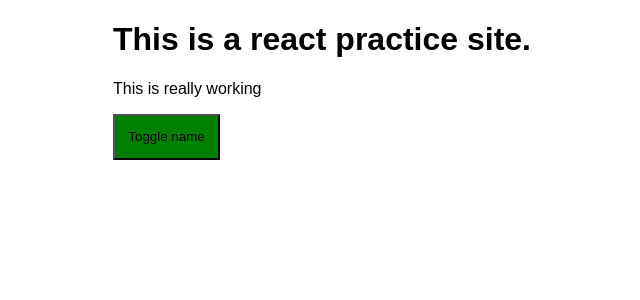
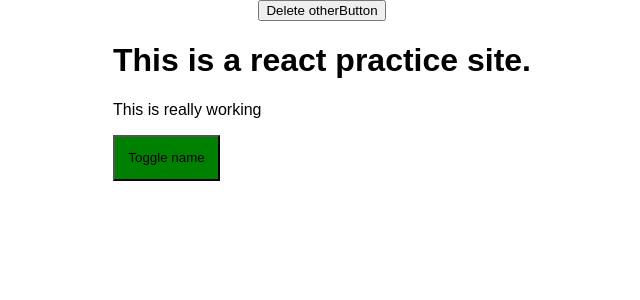
Before and after one commit to pldvd/complete-react-guide, a React (Create React App) app: page / in a window 1280 px wide. Shown: the top 300 px of the page, without its empty margins (318-958 px from the left). Built offline with nearby package versions, Linux system fonts and the light colour scheme.

Commit message:
try useEffect with return function for cleanup

```diff
--- a/src/components/PersonsController/PersonsController.js
+++ b/src/components/PersonsController/PersonsController.js
@@ -17,7 +17,9 @@ const PersonsController = (props) => {
   useEffect(() => {
     console.log('[PersonsController] useEffect');
     // alert('useffect was triggered');
-  }, [props.showPersons]);
+    return () => console.log('[PersonsController] UNMOUNT cleanup')
+  }, []);
+  //if you pass an empty array as second argument to useEffect, then useEffect will only triger at component did mount and the return function will only run at componentWillUnmount
 
   const paragraphClassList = [];
   if (props.persons.length <= 3) {
--- a/src/containers/App.js
+++ b/src/containers/App.js
@@ -41,7 +41,8 @@ class App extends Component {
         { id: 'ölläd', name: 'petra', age: 33 },
         { id: 'öläd', name: 'petruci', age: 33 }
       ],
-      showPersons: false
+      showPersons: false,
+      personsControllerIsOn: true
     }
   }
 
@@ -102,12 +103,13 @@ class App extends Component {
     console.log('[App component] render');
     return (
       <AppStyledDiv>
-        <PersonsController
+        <button onClick={() => this.setState({ personsControllerIsOn: !this.state.personsControllerIsOn })}>Delete otherButton</button>
+        {this.state.personsControllerIsOn ? <PersonsController
           persons={this.state.persons}
           togglePersonHandler={this.togglePersonHandler}
           showPersons={this.state.showPersons}
           title={this.props.pageTitle}
-        />
+        /> : null}
         <PersonList
           personsAreShown={this.state.showPersons}
           persons={this.state.persons}
```
